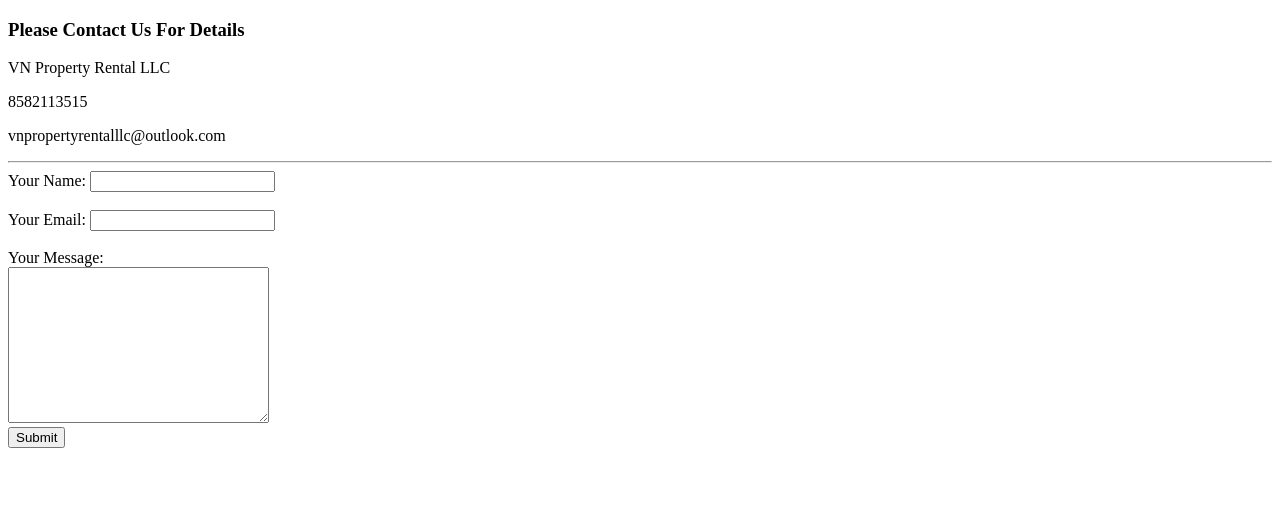
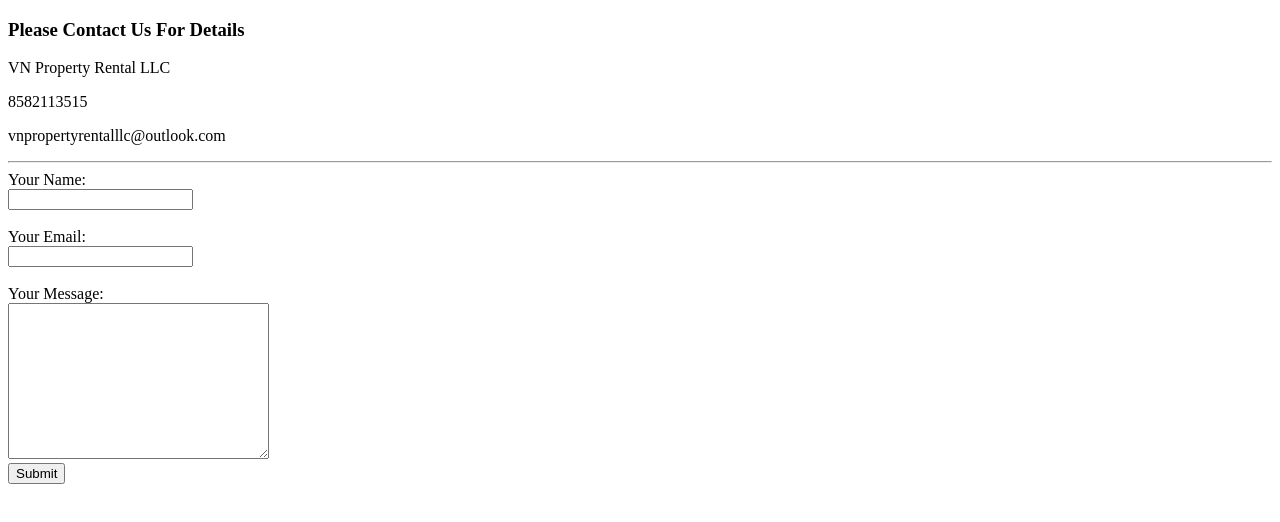
Before and after one commit to lhtnguyen1/test, a plain HTML site: page Contact.html in a window 1280 px wide. Drawn offline with Linux system fonts and the light colour scheme.

Commit message:
Update Contact.html

```diff
--- a/Contact.html
+++ b/Contact.html
@@ -13,9 +13,9 @@
   <p>vnpropertyrentalllc@outlook.com</p>
   <hr>
   <form action="mailto:vnpropertyrentalllc@outlook.com" method="post" enctype="text/plain">
-    <label>Your Name:</label>
+    <label>Your Name:</label><br>
     <input type="text" name="yourName" value=""><br><br>
-    <label>Your Email:</label>
+    <label>Your Email:</label><br>
     <input type="email" name="yourEmail" value=""><br><br>
     <label>Your Message:</label><br>
     <textarea name="yourMessage" rows="10" cols="30"></textarea><br>
```
